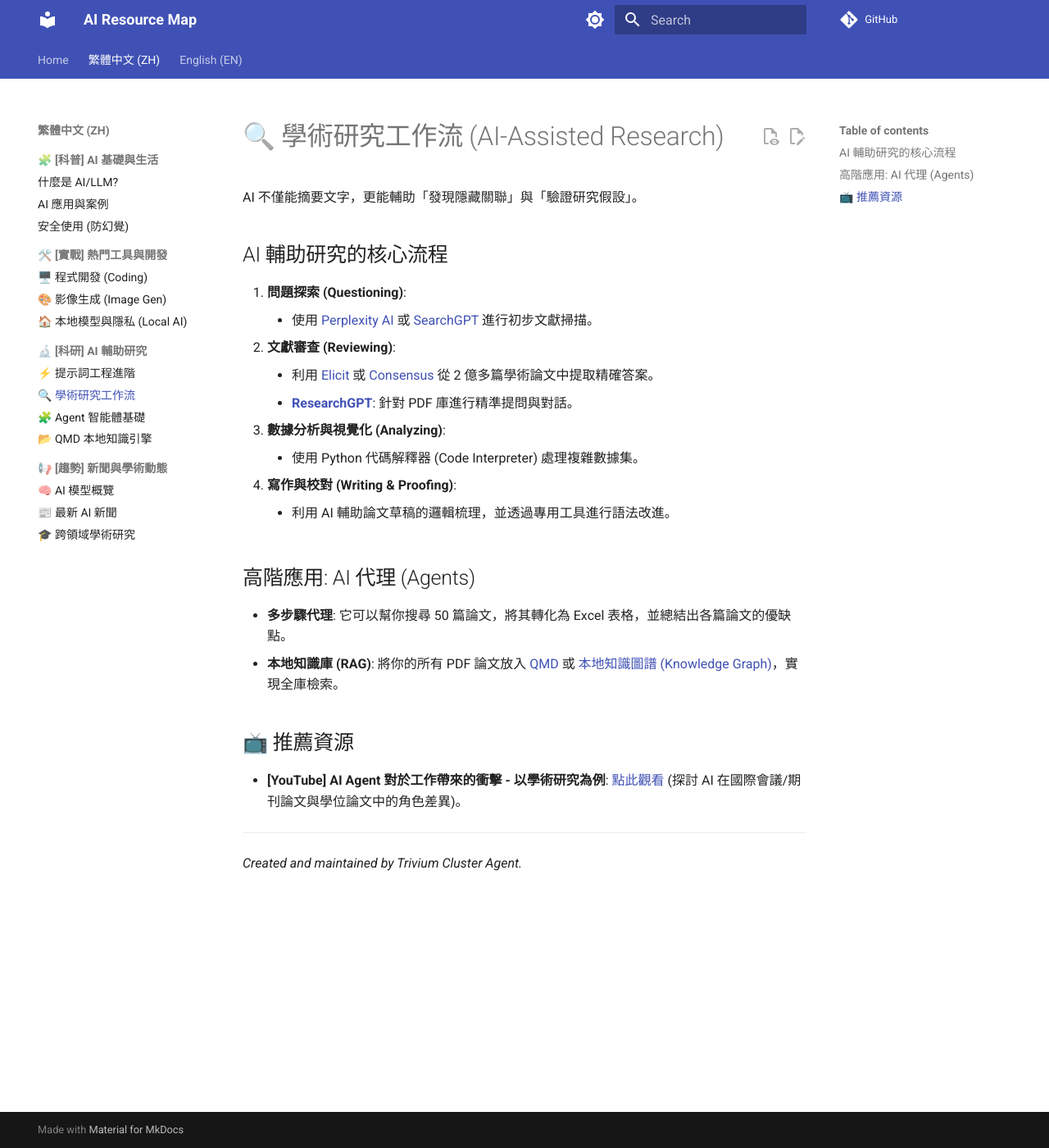
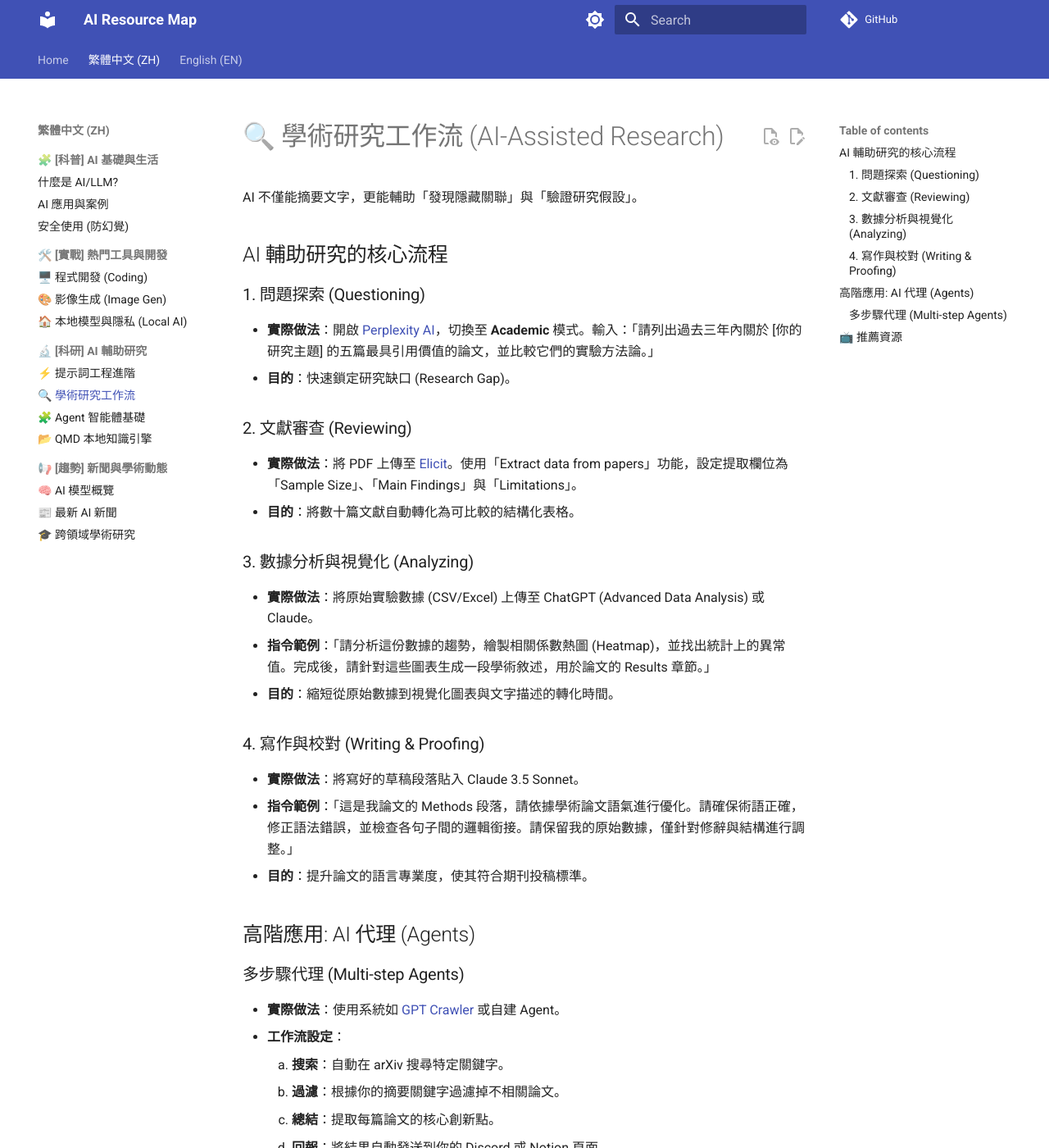
Before and after one commit to ultima6-tw/ai-map, an MkDocs documentation site: the page built from docs/zh/research-workflow.md, in a window 1280 px wide and 1400 px high. Shown: the whole window at 82% size. Built offline with MkDocs 1.6.1 and Material for MkDocs 9.7.7, drawn with Linux system fonts in a browser that asks for light colours; comment, search, counter and statistics services are not loaded; some of the changed text lies outside the part shown.

Commit message:
Update research workflow with practical how-to steps

```diff
--- a/docs/zh/research-workflow.md
+++ b/docs/zh/research-workflow.md
@@ -3,19 +3,35 @@
 AI 不僅能摘要文字，更能輔助「發現隱藏關聯」與「驗證研究假設」。
 
 ## AI 輔助研究的核心流程
-1. **問題探索 (Questioning)**:
-    - 使用 [Perplexity AI](https://www.perplexity.ai/) 或 [SearchGPT](https://openai.com/search) 進行初步文獻掃描。
-2. **文獻審查 (Reviewing)**:
-    - 利用 [Elicit](https://elicit.org/) 或 [Consensus](https://consensus.app/) 從 2 億多篇學術論文中提取精確答案。
-    - **[ResearchGPT](https://github.com/mshumer/researchgpt)**: 針對 PDF 庫進行精準提問與對話。
-3. **數據分析與視覺化 (Analyzing)**:
-    - 使用 Python 代碼解釋器 (Code Interpreter) 處理複雜數據集。
-4. **寫作與校對 (Writing & Proofing)**:
-    - 利用 AI 輔助論文草稿的邏輯梳理，並透過專用工具進行語法改進。
+
+### 1. 問題探索 (Questioning)
+- **實際做法**：開啟 [Perplexity AI](https://www.perplexity.ai/)，切換至 **Academic** 模式。輸入：「請列出過去三年內關於 [你的研究主題] 的五篇最具引用價值的論文，並比較它們的實驗方法論。」
+- **目的**：快速鎖定研究缺口 (Research Gap)。
+
+### 2. 文獻審查 (Reviewing)
+- **實際做法**：將 PDF 上傳至 [Elicit](https://elicit.org/)。使用「Extract data from papers」功能，設定提取欄位為「Sample Size」、「Main Findings」與「Limitations」。
+- **目的**：將數十篇文獻自動轉化為可比較的結構化表格。
+
+### 3. 數據分析與視覺化 (Analyzing)
+- **實際做法**：將原始實驗數據 (CSV/Excel) 上傳至 ChatGPT (Advanced Data Analysis) 或 Claude。
+- **指令範例**：「請分析這份數據的趨勢，繪製相關係數熱圖 (Heatmap)，並找出統計上的異常值。完成後，請針對這些圖表生成一段學術敘述，用於論文的 Results 章節。」
+- **目的**：縮短從原始數據到視覺化圖表與文字描述的轉化時間。
+
+### 4. 寫作與校對 (Writing & Proofing)
+- **實際做法**：將寫好的草稿段落貼入 Claude 3.5 Sonnet。
+- **指令範例**：「這是我論文的 Methods 段落，請依據學術論文語氣進行優化。請確保術語正確，修正語法錯誤，並檢查各句子間的邏輯銜接。請保留我的原始數據，僅針對修辭與結構進行調整。」
+- **目的**：提升論文的語言專業度，使其符合期刊投稿標準。
 
 ## 高階應用: AI 代理 (Agents)
-- **多步驟代理**: 它可以幫你搜尋 50 篇論文，將其轉化為 Excel 表格，並總結出各篇論文的優缺點。
-- **本地知識庫 (RAG)**: 將你的所有 PDF 論文放入 [QMD](./qmd.md) 或 [本地知識圖譜 (Knowledge Graph)](./agent.md)，實現全庫檢索。
+
+### 多步驟代理 (Multi-step Agents)
+- **實際做法**：使用系統如 [GPT Crawler](https://github.com/builderio/gpt-crawler) 或自建 Agent。
+- **工作流設定**：
+    1. **搜索**：自動在 arXiv 搜尋特定關鍵字。
+    2. **過濾**：根據你的摘要關鍵字過濾掉不相關論文。
+    3. **總結**：提取每篇論文的核心創新點。
+    4. **回報**：將結果自動發送到你的 Discord 或 Notion 頁面。
+- **目的**：建立自動化的「情報監控系統」，不再需要手動翻閱新發布的預印本。
 
 ## 📺 推薦資源
 - **[YouTube] AI Agent 對於工作帶來的衝擊 - 以學術研究為例**: [點此觀看](https://www.youtube.com/watch?v=VqB8zMujdjM) (探討 AI 在國際會議/期刊論文與學位論文中的角色差異)。
```
Also changed, not shown: docs/en/research-workflow.md (+27 -11 lines).
